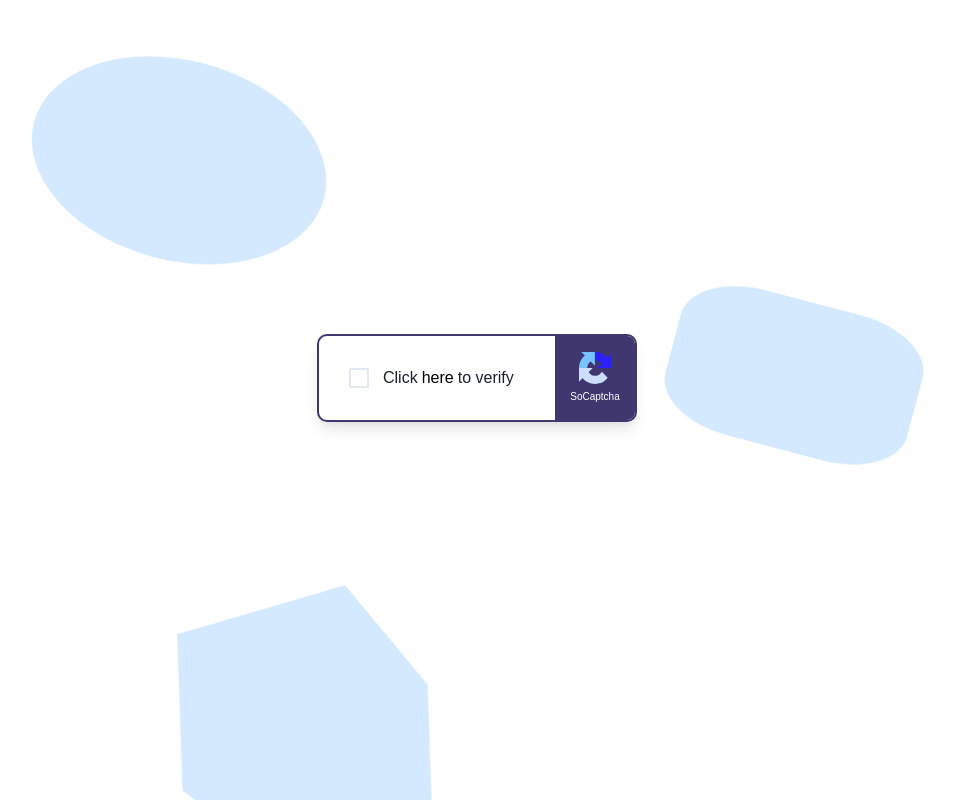
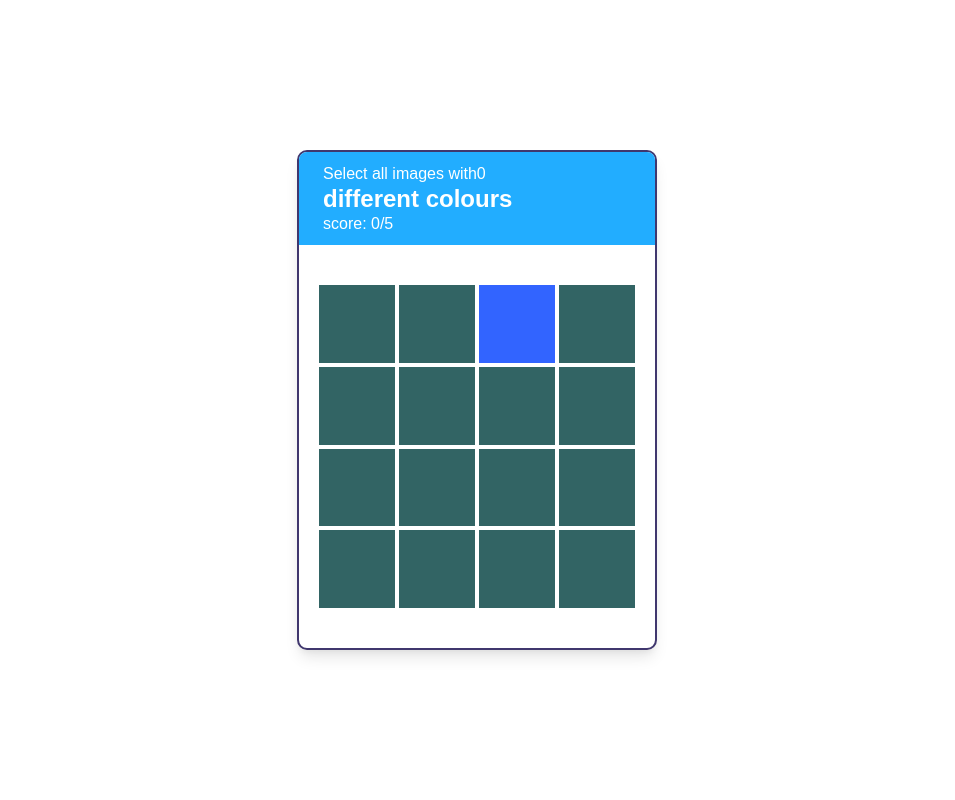
Before and after one commit to kahkoii/hacknroll2025, a React (Vite) app: page /picturecaptcha in a window 1280 px wide. Shown: the whole page, without its empty margins (163-1118 px from the left). Built offline with nearby package versions, Linux system fonts and the light colour scheme.

Commit message:
Implement picture captcha game

```diff
--- a/src/pages/Captcha/Captcha.tsx
+++ b/src/pages/Captcha/Captcha.tsx
@@ -10,7 +10,7 @@ import {
 } from '@chakra-ui/react'
 import { useNavigate } from 'react-router-dom'
 import { RepeatIcon } from '@chakra-ui/icons'
-import '/src/pages/background.css';
+import '/src/pages/background.css'
 
 const Captcha: React.FC = () => {
 	const captchaOptions = [
@@ -107,7 +107,7 @@ const Captcha: React.FC = () => {
 			p="4"
 			position="relative"
 		>
-      <div className="background-container">
+			<div className="background-container">
 				<div className="shape"></div>
 				<div className="shape"></div>
 				<div className="shape"></div>
--- a/src/pages/CoinFlip/CoinFlip.tsx
+++ b/src/pages/CoinFlip/CoinFlip.tsx
@@ -29,7 +29,7 @@ const CoinFlip: React.FC = () => {
 		if (heads === 3) {
 			// Show an alert when heads reaches 3
 			setShowCongrats(true)
-			setTimeout(() => navigate('/mathproblemgame'), 3000) // Hides after 5 seconds
+			setTimeout(() => navigate('/picturecaptcha'), 3000) // Hides after 5 seconds
 		}
 	}, [heads])
 
--- /dev/null
+++ b/src/pages/PictureCaptcha/PictureCaptcha.tsx
@@ -0,0 +1,270 @@
+import { Flex, Grid, GridItem, Text } from '@chakra-ui/react'
+import { useEffect, useState } from 'react'
+import { useNavigate } from 'react-router-dom'
+const PictureCaptcha: React.FC = () => {
+	const [score, setScore] = useState(0)
+	const [globalColour, setGlobalColour] = useState('rgb(50,100,100)')
+	const [diffColour, setDiffColour] = useState('rgb(50,100,255)')
+	const [diffBy, setDiffBy] = useState(150)
+	const [diffIndex, setDiffIndex] = useState(1)
+	const navigate = useNavigate()
+
+	const generateRandom = (min: number, max: number): number => {
+		return Math.floor(Math.random() * (max - min + 1)) + min
+	}
+
+	const onSelect = (i: number) => {
+		if (i == diffIndex) {
+			setScore(score + 1)
+			changeColor(diffBy)
+			setDiffBy(diffBy - 20)
+			if (score >= 4) {
+				setTimeout(() => {
+					navigate('/mathproblemgame')
+				}, 3000)
+			} else {
+				setDiffIndex(generateRandom(1, 16))
+			}
+		} else {
+			setScore(0)
+			setDiffBy(150)
+			setDiffColour('rgb(50,100,255)')
+			setGlobalColour('rgb(50,100,100)')
+		}
+	}
+
+	const changeColor = (diff: number) => {
+		let r = generateRandom(0, 255)
+		let g = generateRandom(0, 255)
+		let b = generateRandom(0, 255)
+		setGlobalColour('rgb(' + r + ',' + g + ',' + b + ')')
+		let t = generateRandom(0, diff)
+		t > r ? (t += r) : (r -= t)
+		diff -= t
+		t = generateRandom(0, diff)
+		t > g ? (t += g) : (g -= t)
+		diff -= t
+		t = generateRandom(0, diff)
+		t > b ? (t += b) : (b -= t)
+		setDiffColour('rgb(' + r + ',' + g + ',' + b + ')')
+	}
+
+	useEffect(() => {
+		setDiffIndex(generateRandom(1, 16))
+	}, [])
+
+	return (
+		<Flex
+			height="100vh"
+			flexDir="column"
+			alignItems="center"
+			justifyContent="center"
+		>
+			<Flex
+				flexDir="column"
+				height="500px"
+				width="360px"
+				border="2px solid #40376E"
+				borderRadius="10px"
+				bgColor="white"
+				boxShadow="lg"
+			>
+				<Flex
+					flexDir="column"
+					height="120px"
+					bgColor="rgb(34, 173, 255)"
+					borderRadius="8px 8px 0 0"
+					justifyContent="center"
+					color="white"
+					paddingLeft="24px"
+					gap={0}
+				>
+					<Text fontSize="md">Select all images with{score}</Text>
+					<Text marginTop="-5px" fontSize="2xl" fontWeight="bold">
+						different colours
+					</Text>
+					{score < 5 && (
+						<Text marginTop="-5px" fontSize="md">
+							score: {score}/5
+						</Text>
+					)}
+					{score == 5 && (
+						<Text marginTop="-5px" fontSize="md">
+							ok you seem promising, last stage
+						</Text>
+					)}
+				</Flex>
+				<Flex height="100%" padding="40px 20px">
+					<Grid
+						width="100%"
+						height="100%"
+						templateRows="repeat(4, 1fr)"
+						templateColumns="repeat(4, 1fr)"
+						gap={1}
+					>
+						<GridItem
+							bgColor={diffIndex == 1 ? diffColour : globalColour}
+							rowSpan={1}
+							colSpan={1}
+							_hover={{ cursor: 'pointer' }}
+							onClick={() => {
+								onSelect(1)
+							}}
+						/>
+						<GridItem
+							bgColor={diffIndex == 2 ? diffColour : globalColour}
+							rowSpan={1}
+							colSpan={1}
+							_hover={{ cursor: 'pointer' }}
+							onClick={() => {
+								onSelect(2)
+							}}
+						/>
+						<GridItem
+							bgColor={diffIndex == 3 ? diffColour : globalColour}
+							rowSpan={1}
+							colSpan={1}
+							_hover={{ cursor: 'pointer' }}
+							onClick={() => {
+								onSelect(3)
+							}}
+						/>
+						<GridItem
+							bgColor={diffIndex == 4 ? diffColour : globalColour}
+							rowSpan={1}
+							colSpan={1}
+							_hover={{ cursor: 'pointer' }}
+							onClick={() => {
+								onSelect(4)
+							}}
+						/>
+						<GridItem
+							bgColor={diffIndex == 5 ? diffColour : globalColour}
+							rowSpan={1}
+							colSpan={1}
+							_hover={{ cursor: 'pointer' }}
+							onClick={() => {
+								onSelect(5)
+							}}
+						/>
+						<GridItem
+							bgColor={diffIndex == 6 ? diffColour : globalColour}
+							rowSpan={1}
+							colSpan={1}
+							_hover={{ cursor: 'pointer' }}
+							onClick={() => {
+								onSelect(6)
+							}}
+						/>
+						<GridItem
+							bgColor={diffIndex == 7 ? diffColour : globalColour}
+							rowSpan={1}
+							colSpan={1}
+							_hover={{ cursor: 'pointer' }}
+							onClick={() => {
+								onSelect(7)
+							}}
+						/>
+						<GridItem
+							bgColor={diffIndex == 8 ? diffColour : globalColour}
+							rowSpan={1}
+							colSpan={1}
+							_hover={{ cursor: 'pointer' }}
+							onClick={() => {
+								onSelect(8)
+							}}
+						/>
+						<GridItem
+							bgColor={diffIndex == 9 ? diffColour : globalColour}
+							rowSpan={1}
+							colSpan={1}
+							_hover={{ cursor: 'pointer' }}
+							onClick={() => {
+								onSelect(9)
+							}}
+						/>
+						<GridItem
+							bgColor={
+								diffIndex == 10 ? diffColour : globalColour
+							}
+							rowSpan={1}
+							colSpan={1}
+							_hover={{ cursor: 'pointer' }}
+							onClick={() => {
+								onSelect(10)
+							}}
+						/>
+						<GridItem
+							bgColor={
+								diffIndex == 11 ? diffColour : globalColour
+							}
+							rowSpan={1}
+							colSpan={1}
+							_hover={{ cursor: 'pointer' }}
+							onClick={() => {
+								onSelect(11)
+							}}
+						/>
+						<GridItem
+							bgColor={
+								diffIndex == 12 ? diffColour : globalColour
+							}
+							rowSpan={1}
+							colSpan={1}
+							_hover={{ cursor: 'pointer' }}
+							onClick={() => {
+								onSelect(12)
+							}}
+						/>
+						<GridItem
+							bgColor={
+								diffIndex == 13 ? diffColour : globalColour
+							}
+							rowSpan={1}
+							colSpan={1}
+							_hover={{ cursor: 'pointer' }}
+							onClick={() => {
+								onSelect(13)
+							}}
+						/>
+						<GridItem
+							bgColor={
+								diffIndex == 14 ? diffColour : globalColour
+							}
+							rowSpan={1}
+							colSpan={1}
+							_hover={{ cursor: 'pointer' }}
+							onClick={() => {
+								onSelect(14)
+							}}
+						/>
+						<GridItem
+							bgColor={
+								diffIndex == 15 ? diffColour : globalColour
+							}
+							rowSpan={1}
+							colSpan={1}
+							_hover={{ cursor: 'pointer' }}
+							onClick={() => {
+								onSelect(15)
+							}}
+						/>
+						<GridItem
+							bgColor={
+								diffIndex == 16 ? diffColour : globalColour
+							}
+							rowSpan={1}
+							colSpan={1}
+							_hover={{ cursor: 'pointer' }}
+							onClick={() => {
+								onSelect(16)
+							}}
+						/>
+					</Grid>
+				</Flex>
+			</Flex>
+		</Flex>
+	)
+}
+
+export default PictureCaptcha
--- a/src/pages/Routes.tsx
+++ b/src/pages/Routes.tsx
@@ -6,6 +6,7 @@ import CoinFlip from './CoinFlip/CoinFlip'
 import MathProblemGame from './MathProblemGame/MathProblemGame'
 import Captcha from './Captcha/Captcha'
 import AimTrainer from './AimTrainer/AimTrainer'
+import PictureCaptcha from './PictureCaptcha/PictureCaptcha'
 
 const App: React.FC = () => (
 	<Router>
@@ -17,6 +18,7 @@ const App: React.FC = () => (
 			<Route path="/treasure" element={<Treasure />} />
 			<Route path="/captcha" element={<Captcha />} />
 			<Route path="/aimtrainer" element={<AimTrainer />} />
+			<Route path="/picturecaptcha" element={<PictureCaptcha />} />
 		</Routes>
 	</Router>
 )
```
